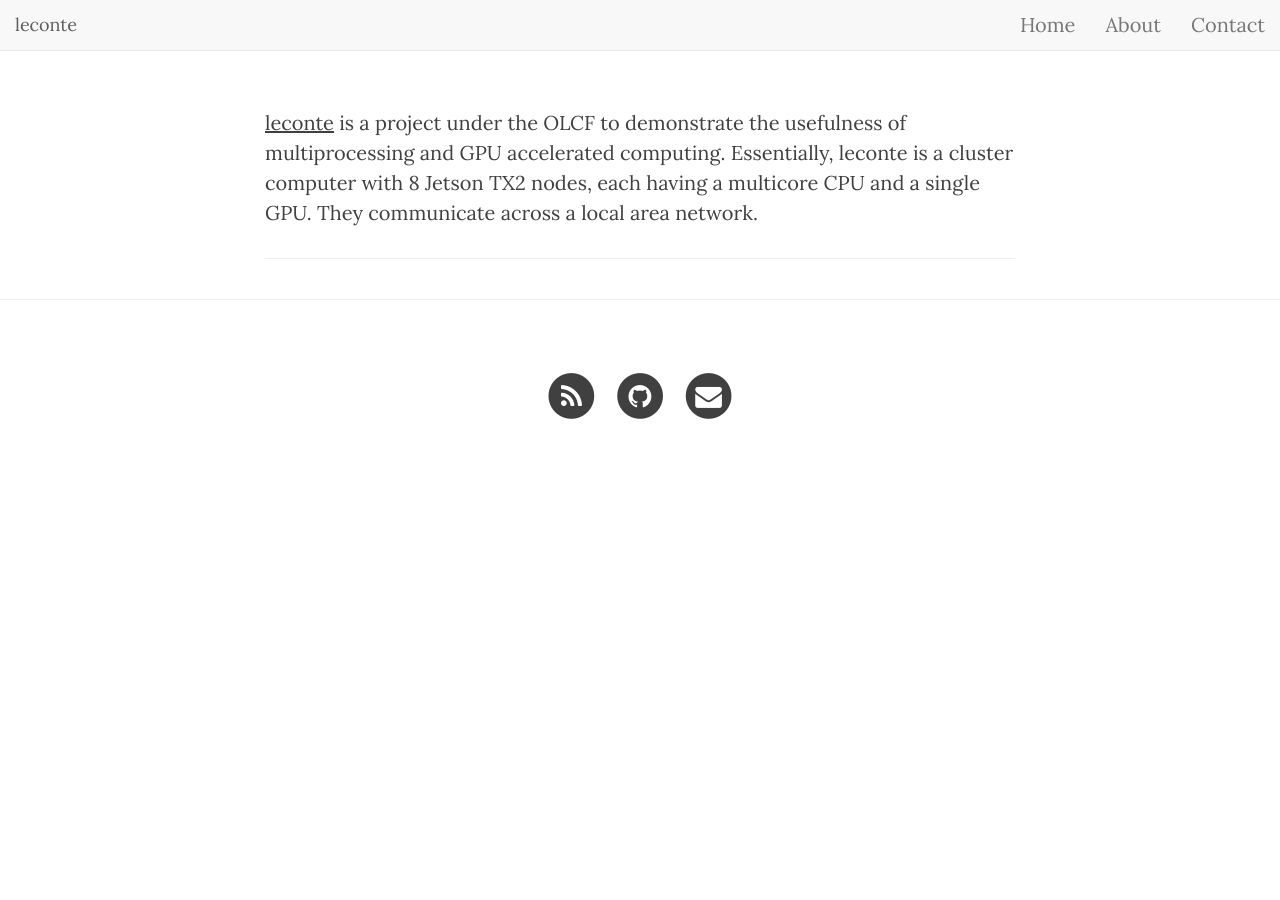
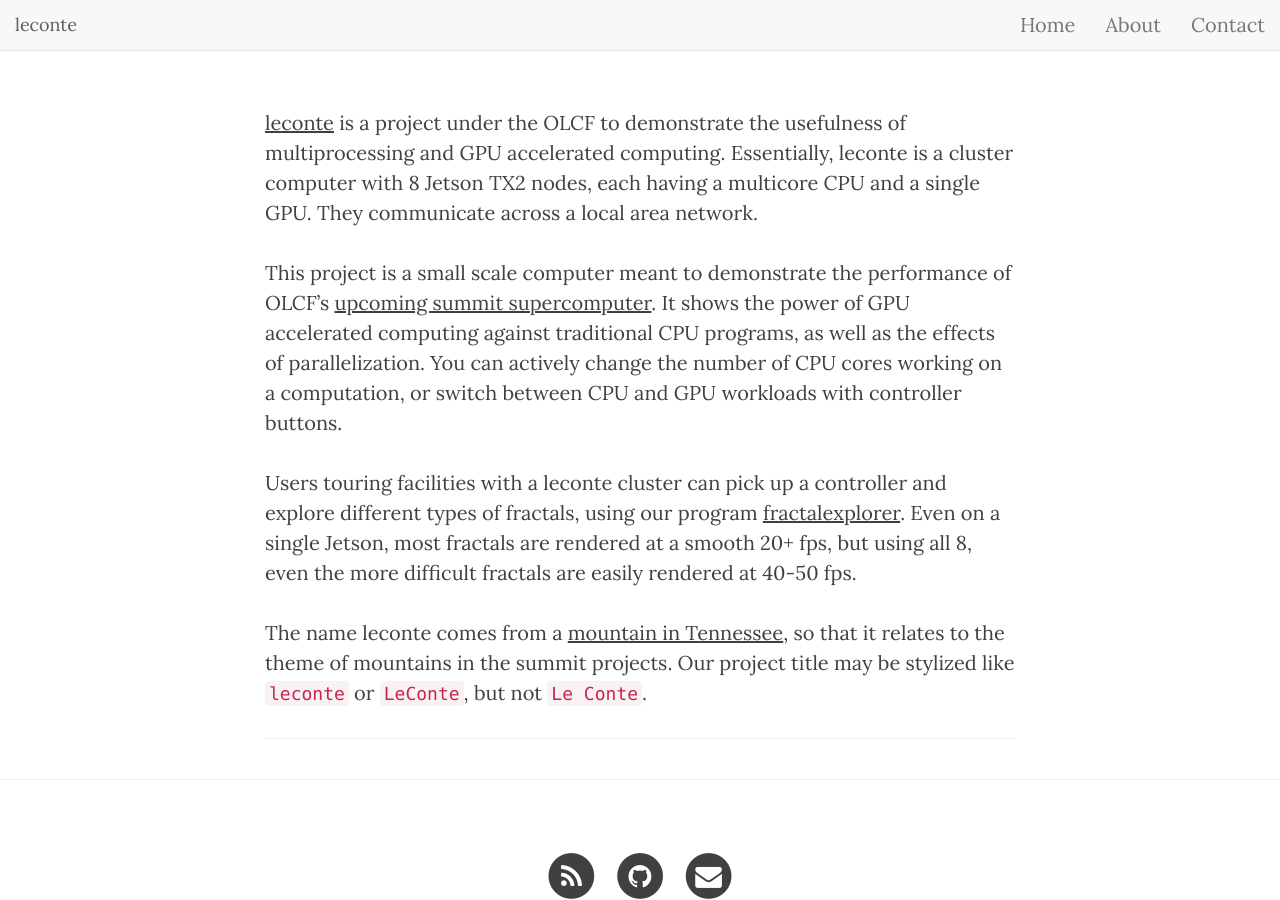
Before and after one commit to ornl-leconte/ornl-leconte.github.io, a Jekyll site: the page built from _posts/2017-07-17-what-is-leconte.md, in a window 1280 px wide and 900 px high, scrolled down 444 px. Built offline with Jekyll 4.4.1, drawn with Linux system fonts in a browser that asks for light colours; nearby versions of some CDN libraries; before the commit the page ends 932 px from its top, so only the background shows below that.

Commit message:
updated main post

```diff
--- a/_posts/2017-07-17-what-is-leconte.md
+++ b/_posts/2017-07-17-what-is-leconte.md
@@ -6,4 +6,10 @@
 header-img: "img/jetson_TX2.jpg"
 ---
 
-[leconte]({{site.baseurl}}) is a project under the OLCF to demonstrate the usefulness of multiprocessing and GPU accelerated computing. Essentially, leconte is a cluster computer with 8 Jetson TX2 nodes, each having a multicore CPU and a single GPU. They communicate across a local area network.
+[leconte](http://ornl-lecont.github.io/) is a project under the OLCF to demonstrate the usefulness of multiprocessing and GPU accelerated computing. Essentially, leconte is a cluster computer with 8 Jetson TX2 nodes, each having a multicore CPU and a single GPU. They communicate across a local area network.
+
+This project is a small scale computer meant to demonstrate the performance of OLCF's [upcoming summit supercomputer](https://www.olcf.ornl.gov/summit/). It shows the power of GPU accelerated computing against traditional CPU programs, as well as the effects of parallelization. You can actively change the number of CPU cores working on a computation, or switch between CPU and GPU workloads with controller buttons.
+
+Users touring facilities with a leconte cluster can pick up a controller and explore different types of fractals, using our program [fractalexplorer](https://github.com/ornl-leconte/fractalexplorer/). Even on a single Jetson, most fractals are rendered at a smooth 20+ fps, but using all 8, even the more difficult fractals are easily rendered at 40-50 fps.
+
+The name leconte comes from a [mountain in Tennessee](https://en.wikipedia.org/wiki/Mount_Le_Conte_(Tennessee)), so that it relates to the theme of mountains in the summit projects. Our project title may be stylized like `leconte` or `LeConte`, but not `Le Conte`.
```
